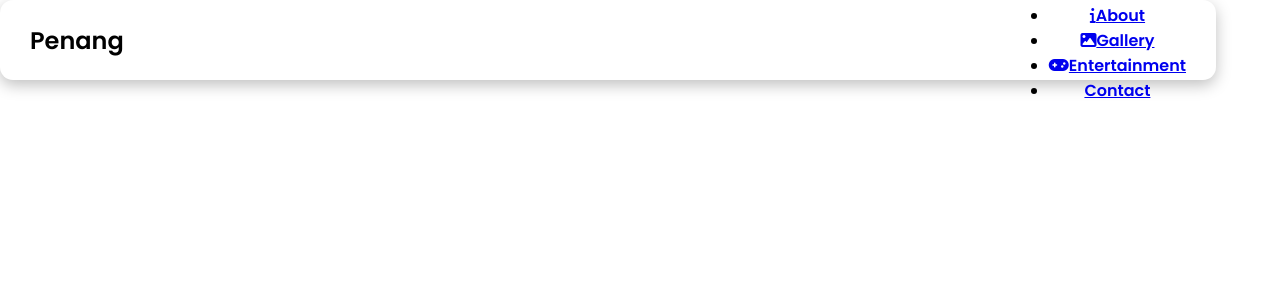
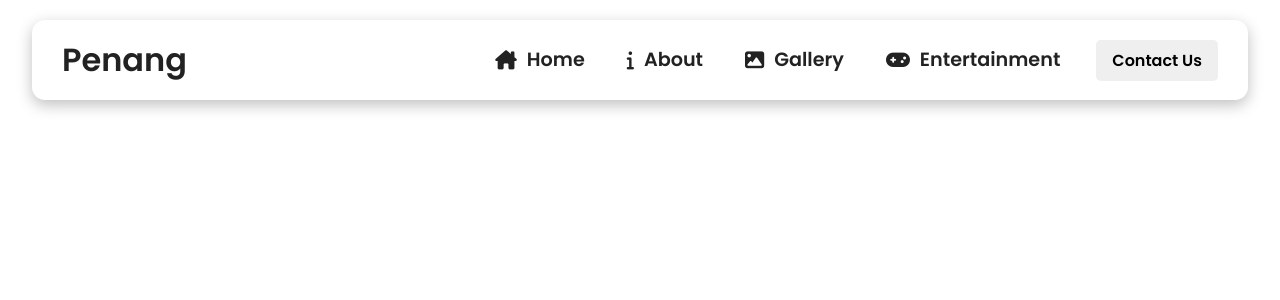
Before and after one commit to afiqqo231/CAT201, a React (Create React App) app: page / in a window 1280 px wide. Shown: the top 300 px of the page. Built offline with nearby package versions, Linux system fonts and the light colour scheme.

Commit message:
navbar done

```diff
--- a/src/components/Navbar.js
+++ b/src/components/Navbar.js
@@ -5,21 +5,28 @@
 
 
 class Navbar extends Component {
+  state = {clicked:false};
+  handleClick = () =>{
+    this.setState({clicked: !this.state.clicked})
+  }
   render() {
     return (
       <nav className="NavbarItems">
         <h1 className="navbar-logo">Penang</h1>
-        <ul className="nav-menu">
+        <div className="menu-icon" onClick={this.handleClick}>
+          <i className={this.state.clicked ? "fas fa-times" : "fas fa-bars"}></i>
+        </div>
+        <ul className={this.state.clicked ? "nav-menu active" : "nav-menu"}>
           {MenuItems.map((item, index) =>{
             return(
               <li key = {index}>
-                <a href={item.url}>
+                <a className={item.cName} href={item.url}>
                   <i className={item.icon}></i>{item.title}
                 </a>
               </li>
             )
           })}
-
+          <button>Contact Us</button>
         </ul>
       </nav>
     );
--- a/src/components/NavbarStyle.css
+++ b/src/components/NavbarStyle.css
@@ -7,5 +7,137 @@
     width: 95%;
     height: 80px;
     border-radius: 13px;
+    position: fixed;
+    top: 20px;
+    left: 50%;
+    transform: translate(-50%);
+    z-index: 999;
 
 }
+
+.navbar-logo{
+    color: #222;
+    font-size: 2rem;
+    cursor: pointer;
+}
+
+.nav-menu{
+    display: grid;
+    grid-template-columns: repeat(6, auto);
+    grid-gap: 10px;
+    list-style: none;
+    align-items: center;
+}
+
+.nav-links{
+    text-decoration: none;
+    color: #222;
+    font-size: 1.2rem;
+    font-weight: 600;
+    padding: 0.7rem 1rem;
+    white-space: nowrap;
+}
+
+.nav-links i{
+    padding-right: 10px;
+
+}
+
+.nav-links:hover{
+    background-color: rgb(188, 72, 241);
+    color: #fff;
+    border-radius: 4px;
+    transition: all 0.2s ease-in-out;
+}
+
+.nav-links-mobile{
+    display: none;
+}
+
+button{
+    padding: 0.5rem 1rem;
+    white-space: nowrap;
+    border-radius: 0.3rem;
+    font-size: 1rem;
+    font-weight: 600;
+    border: none;
+    cursor: pointer;
+    transition: 0.2s ease-in-out;
+}
+
+button:hover{
+    background-color: rgb(188, 72, 241);
+    color: #fff;
+}
+
+.menu-icon{
+    display: none;
+}
+
+@media screen and (max-width: 850px){
+    .NavbarItems{
+        z-index: 99;
+    }
+
+    .nav-menu{
+        display: flex;
+        flex-direction: column;
+        justify-content: flex-start;
+        background: #fff;
+        width: 100%;
+        height: auto;
+        position: absolute;
+        left: 0;
+        top: -100%;
+        opacity: 0;
+        align-items: stretch;
+        padding: 80px 0 30px 0;
+        margin: 0;
+    }
+
+    .nav-menu.active{
+        top: 0;
+        opacity: 1;
+        z-index: -1;
+    }
+
+    .nav-links{
+        display: block;
+        width: 100%;
+        font-size: 1.2rem;
+        padding: 2rem 0;
+    }
+
+    button:hover{
+        background-color: rgb(188, 72, 241);
+        transition: none;
+    }
+
+    button{
+        display: none;
+    }
+
+    .nav-links-mobile{
+        display: block;
+        text-align: center;
+        padding: 1.5rem;
+        margin: auto;
+        width: 80%;
+        background: rgb(82, 5, 78);
+        text-decoration: none;
+        color: #fff;
+        font-size: 1.2rem;
+        font-weight: 700;
+        letter-spacing: 2px;
+    }
+
+    .menu-icon{
+        display: block;
+        cursor: pointer;
+        z-index: 9999;
+    }
+
+    .menu-icon i{
+        font-size: 1.7rem;
+    }
+}
```
